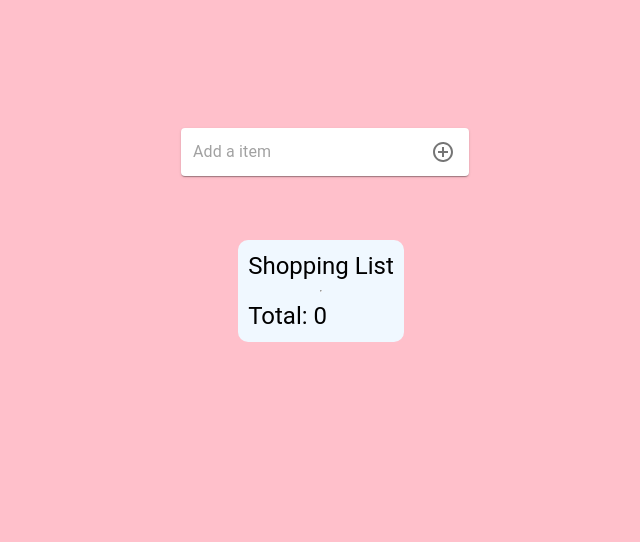
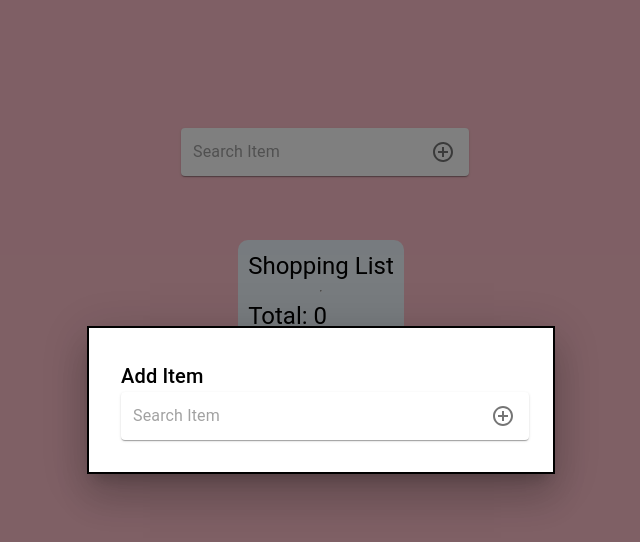
Before and after one commit to Khallitos/ReactShoppingList, a React (Create React App) app: page / in a window 1280 px wide. Both pictures are taken after a click on the button "search". Shown: the top 542 px of the page, without its empty margins (319-959 px from the left). Built offline with nearby package versions, Linux system fonts and the light colour scheme.

Commit message:
shopping list version 2.0

```diff
--- a/package.json
+++ b/package.json
@@ -6,7 +6,7 @@
     "@emotion/react": "^11.9.3",
     "@emotion/styled": "^11.9.3",
     "@mui/icons-material": "^5.8.4",
-    "@mui/material": "^5.8.7",
+    "@mui/material": "^5.9.1",
     "@testing-library/jest-dom": "^5.16.4",
     "@testing-library/react": "^13.3.0",
     "@testing-library/user-event": "^13.5.0",
--- a/src/components/ShoppingForm.js
+++ b/src/components/ShoppingForm.js
@@ -6,7 +6,7 @@ import IconButton from "@mui/material/IconButton";
 import MenuIcon from "@mui/icons-material/Menu";
 import SearchIcon from "@mui/icons-material/Search";
 import DirectionsIcon from "@mui/icons-material/Directions";
-import ArrowBackIosIcon from '@mui/icons-material/ArrowBackIos';
+import ArrowBackIosIcon from "@mui/icons-material/ArrowBackIos";
 import {
   Box,
   Button,
@@ -23,29 +23,45 @@ import DeleteIcon from "@mui/icons-material/Delete";
 import CheckIcon from "@mui/icons-material/Check";
 import HighlightOffIcon from "@mui/icons-material/HighlightOff";
 import ShoppingList from "./ShoppingList";
+import Modal from "@mui/material/Modal";
+
+const style = {
+  position: "absolute",
+  top: "50%",
+  left: "50%",
+  transform: "translate(-50%, -50%)",
+  width: 400,
+  bgcolor: "background.paper",
+  border: "2px solid #000",
+  boxShadow: 24,
+  p: 4,
+};
 
 const ShoppingForm = () => {
   const [addItem, setAddItem] = useState("");
+  const [searchItem,setSearchItem] =useState("")
   const [itemList, setItemList] = useState([]);
   const [counter, setCounter] = useState(0);
-
+  const [open, setOpen] = React.useState(false);
+  const handleOpen = () => setOpen(true);
+  const handleClose = () => setOpen(false);
+  const [isfiltered,setIsfiltered] = useState([]);
 
   const addItemHandler = (e) => {
     e.preventDefault();
-    if(addItem !== ""){
-    setItemList([...itemList,
-      { id: new Date().getTime().toString(), item: addItem },
-    ]);
-    setAddItem("");
-    setCounter(counter+1)
-
-  }
-
-    else{
-      alert("enter an Item")
+    if (addItem !== "") {
+      setItemList([
+        ...itemList,
+        { id: new Date().getTime().toString(), item: addItem },
+      ]);
+      setAddItem("");
+      setCounter(counter + 1);
+      setOpen(false)
+    } else {
+      alert("enter an Item");
     }
   };
-  console.log({itemList})
+  console.log({ itemList });
   return (
     <Box className="TodolistBox">
       <form>
@@ -60,15 +76,15 @@ const ShoppingForm = () => {
         >
           <InputBase
             sx={{ ml: 1, flex: 1 }}
-            placeholder="Add a item"
-            value={addItem}
-            onChange={(e) => setAddItem(e.target.value)}
+            placeholder="Search Item"
+            value={searchItem}
+            onChange={(e) => setSearchItem(e.target.value)}
           />
           <IconButton
-            type="submit"
+            type="button"
             sx={{ p: "10px" }}
             aria-label="search"
-            onClick={addItemHandler}
+            onClick={handleOpen}
           >
             <AddCircleOutlineIcon />
           </IconButton>
@@ -84,15 +100,72 @@ const ShoppingForm = () => {
           Shopping List
         </Typography>
 
-        {itemList.map((items) => {
-          return <ShoppingList key={items.id} items={items.item} counter={counter} setCounter={setCounter}/>;
+        {itemList.filter((val)=>{
+          if(searchItem ==""){
+            return val
+          } else if (val.item.toLowerCase().includes(searchItem.toLowerCase())){
+            return val
+          }
+        }).map((items) => {
+          return (
+            <ShoppingList
+              key={items.id}
+              items={items.item}
+              counter={counter}
+              setCounter={setCounter}
+            />
+          );
         })}
 
         <hr />
 
-        <Typography variant="h5"  sx={{justifyContent:"flex-end",fontSize:"bold "}}>Total: {counter}</Typography>
+        <Typography
+          variant="h5"
+          sx={{ justifyContent: "flex-end", fontSize: "bold " }}
+        >
+          Total: {counter}
+        </Typography>
+      </Box>
 
-      </Box>
+      <Modal
+        open={open}
+        onClose={handleClose}
+        aria-labelledby="modal-modal-title"
+        aria-describedby="modal-modal-description"
+      >
+        <Box sx={style}>
+          <Typography id="modal-modal-title" variant="h6" component="h2">
+            Add Item
+          </Typography>
+
+          <form>
+            <Paper
+              component="form"
+              sx={{
+                p: "2px 4px",
+                display: "flex",
+                alignItems: "center",
+                width: "100%",
+              }}
+            >
+              <InputBase
+                sx={{ ml: 1, flex: 1 }}
+                placeholder="Search Item"
+                value={addItem}
+                onChange={(e) => setAddItem(e.target.value)}
+              />
+              <IconButton
+                type="button"
+                sx={{ p: "10px" }}
+                aria-label="search"
+                onClick={addItemHandler}
+              >
+                <AddCircleOutlineIcon />
+              </IconButton>
+            </Paper>
+          </form>
+        </Box>
+      </Modal>
     </Box>
   );
 };
```
Also changed, not shown: 1 other file (tests, documents, lock files or other folders).
